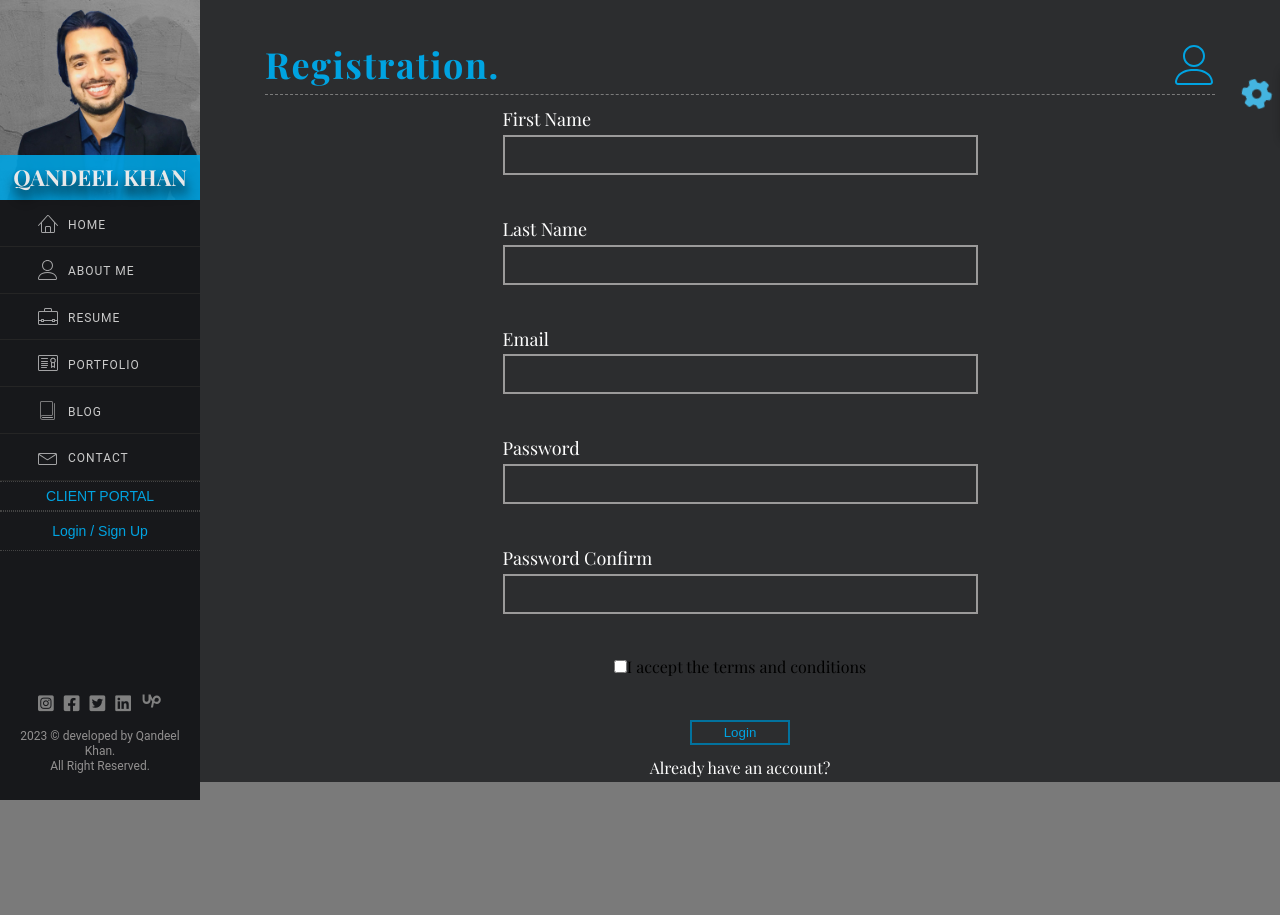
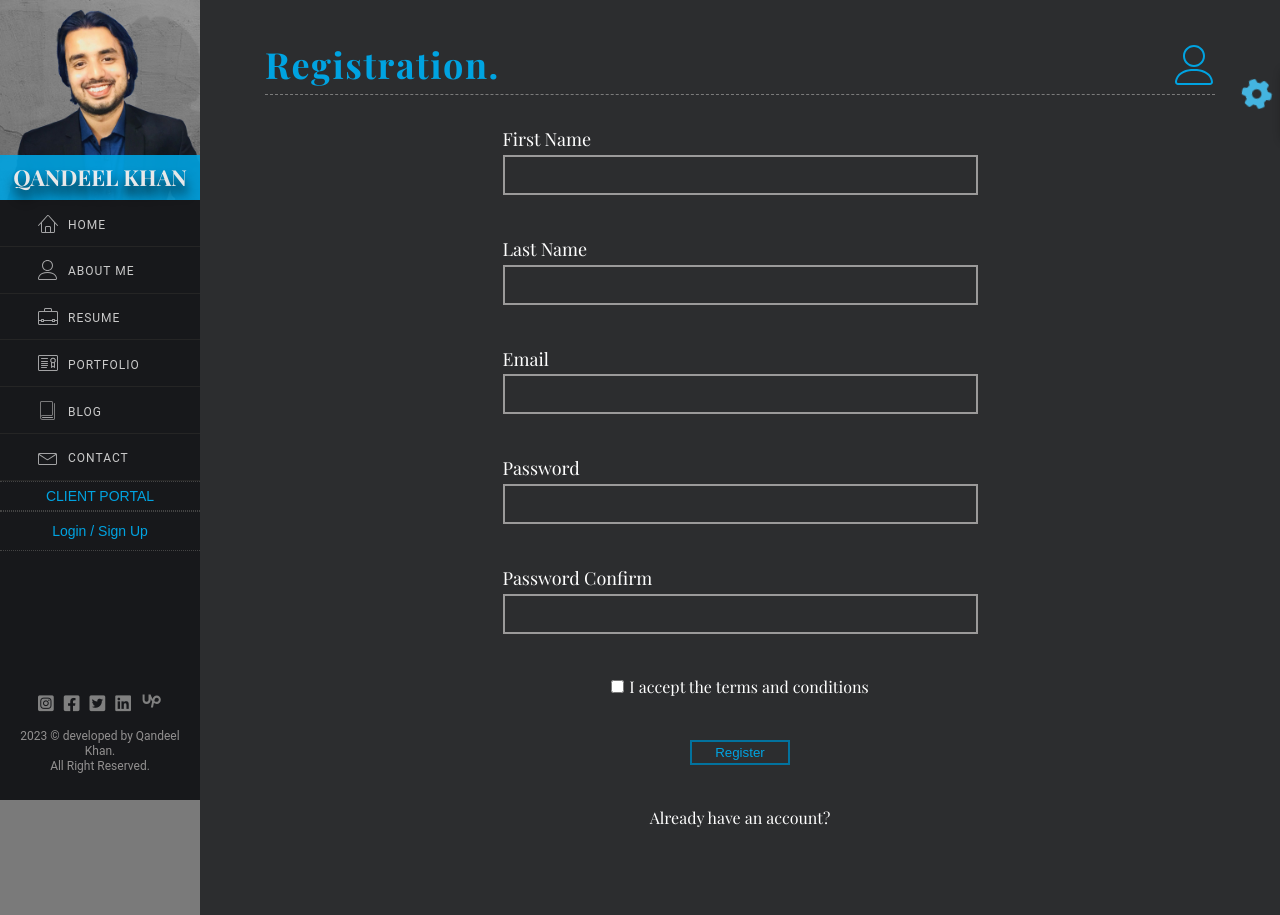
Before and after one commit to QandeelKhan/portfolio-client, a React (Create React App) app: page /registration in a window 1280 px wide. Before the commit the page ends 800 px from the top, so only its background shows below. Built offline with nearby package versions, Linux system fonts and the light colour scheme.

Commit message:
auto commit by py script

```diff
--- a/src/components/forms/LoginForm.tsx
+++ b/src/components/forms/LoginForm.tsx
@@ -80,11 +80,12 @@ const LoginForm = () => {
                 <button className="login-button" type="submit">
                     Login
                 </button>
+                <a style={{ color: "white" }} href="/registration">
+                    Not a member?{" "}
+                    <span style={{ color: "#00a3e1" }}>Create an account?</span>
+                </a>
             </form>
-            <a style={{ color: "white" }} href="/registration">
-                Not a member?{" "}
-                <span style={{ color: "#00a3e1" }}>Create an account?</span>
-            </a>
+
             <RegFormGoogle />
         </>
     );
--- a/src/components/forms/RegistrationForm.tsx
+++ b/src/components/forms/RegistrationForm.tsx
@@ -3,7 +3,7 @@ import { Link, useNavigate } from "react-router-dom";
 import { useRegisterUserMutation } from "../../redux/services/userAuthApi";
 import { storeToken } from "../../redux/services/localStorageService";
 import RegFormGoogle from "./RegFormGoogle";
-// import "./reg-form.css";
+import "./reg-form.css";
 import "./login-form.css";
 
 // const serverErrorInterface = {
@@ -141,8 +141,8 @@ const RegistrationForm = () => {
 
                 <div className=" tc">
                     <input type="checkbox" id="tc" name="tc" required />
-                    <label htmlFor="tc">
-                        I accept the terms and conditions
+                    <label htmlFor="tc" className="terms-text">
+                        <span>I accept the terms and conditions</span>
                     </label>
                     {serverError.tc && (
                         <div
@@ -157,12 +157,13 @@ const RegistrationForm = () => {
                     )}
                 </div>
                 <button className="login-button" type="submit">
-                    Login
+                    Register
                 </button>
+                <a style={{ color: "white" }} href="/login">
+                    Already have an account?
+                </a>
             </form>
-            <a style={{ color: "white" }} href="/login">
-                Already have an account?
-            </a>
+
             <RegFormGoogle />
         </>
     );
--- a/src/components/forms/login-form.css
+++ b/src/components/forms/login-form.css
@@ -2,20 +2,19 @@
     width: 100%;
     display: flex;
     flex-direction: column;
-    justify-content: space-around;
+    /* justify-content: space-around; */
     align-items: center;
     padding: 10px 0px;
     gap: 40px;
-    /* position: relative; */
-    /* height: 100vh; */
+    height: 100vh;
+    margin-top: 20px;
 }
 #login-form .login {
     width: 50%;
 }
+
 #login-form .login input {
     width: 100%;
-}
-#login-form .login input {
     height: 40px;
     background-color: transparent;
     border: 2px solid rgb(155, 154, 154);
@@ -25,8 +24,6 @@
 }
 #login-form .login label {
     color: white;
-    /* position: absolute; */
-    /* padding: 5px 10px 10px 10px; */
     font-size: 18px;
 }
 
--- a/src/components/forms/reg-form.css
+++ b/src/components/forms/reg-form.css
@@ -2,8 +2,15 @@
     width: 100%;
     display: flex;
     flex-direction: column;
-    justify-content: space-around;
+    /* justify-content: space-around; */
     align-items: center;
     padding: 10px 0px;
     gap: 40px;
+    margin-bottom: 20px;
 }
+.terms-text span {
+    color: white;
+}
+.tc input {
+    margin-right: 5px;
+}
```
